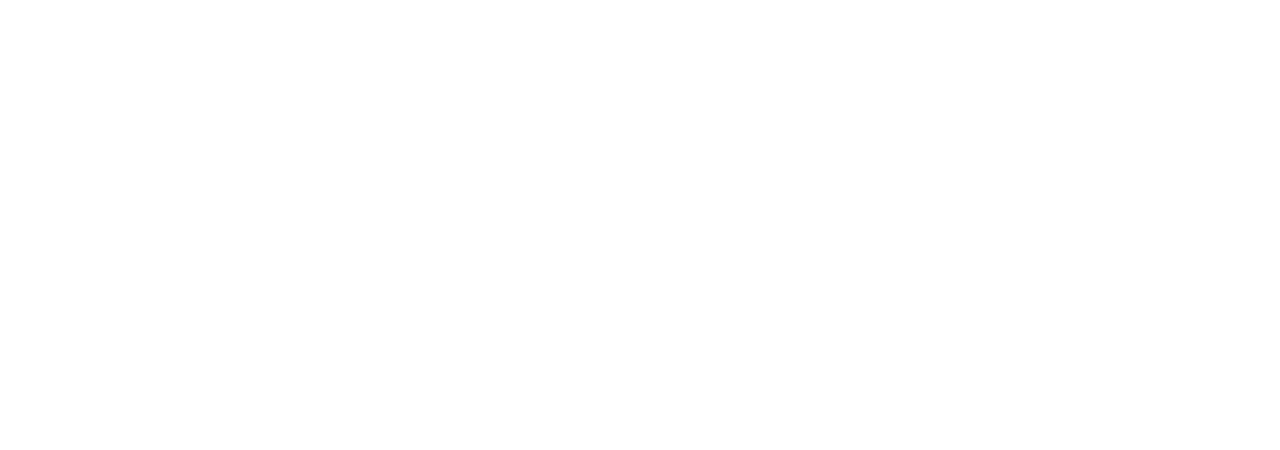
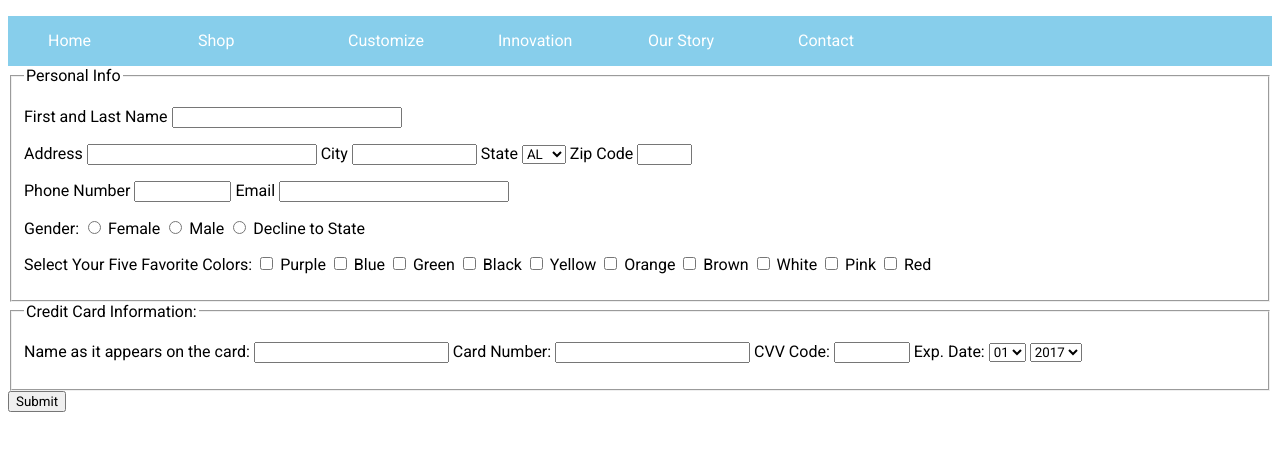
Before and after one commit to gigliom/Lab5, a plain HTML site: page contact.html in a window 1280 px wide. Drawn offline with Linux system fonts and the light colour scheme.

Commit message:
Finished form without CSS

```diff
--- a/contact.html
+++ b/contact.html
@@ -2,10 +2,166 @@
 <html>
 <head>
 <meta charset="UTF-8">
-<title>Untitled Document</title>
+<title>Contact Hydro Flask</title>
 <link href="css/styles.css" rel="stylesheet" type="text/css">
+<link href="https://fonts.googleapis.com/css?family=Roboto" rel="stylesheet">
 </head>
 
 <body>
+<!--begin navigation bar-->
+<nav>
+	<ul>
+		<li><a href="index.html">Home</a></li>
+		<li><a href="#shop.html">Shop</a></li>
+		<li><a href="#customize.html">Customize</a></li>
+		<li><a href="#innovation.html">Innovation</a></li>
+		<li><a href="#story.html">Our Story</a></li>
+		<li><a href="contact.html">Contact</a></li>
+	</ul>
+</nav>
+<!--end nav bar-->
+
+<!--Begin form-->
+<div>
+	<form>
+	<fieldset>
+	<legend>Personal Info</legend>
+  <p>
+	  <label>First and Last Name
+		  <input type="text" name="first and last name" size="30"/>
+    </label>
+	</p>
+  <p>
+	  <label>Address
+		  <input type="text" name="address" size="30"/>
+	  </label>
+	  <label>City
+		  <input type="text" name="city" size="15"/>
+	  </label>
+	  <label>State
+		  <select name="state">
+			<option value="al" selected="selected">AL</option>
+			<option value="ak">AK</option>
+			<option value="az">AZ</option>
+			<option value="ar">AR</option>
+			<option value="ca">CA</option>
+			<option value="co">CO</option>
+			<option value="ct">CT</option>
+			<option value="de">DE</option>
+			<option value="fl">fl</option>
+			<option value="ga">GA</option>
+			<option value="HI">HI</option>
+			<option value="id">ID</option>
+			<option value="il">IL</option>
+			<option value="in">IN</option>
+			<option value="IA">IA</option>
+			<option value="ks">KS</option>
+			<option value="ky">KY</option>
+			<option value="la">LA</option>
+			<option value="me">ME</option>
+			<option value="md">MD</option>
+			<option value="ma">MA</option>
+			<option value="mi">MI</option>
+			<option value="mn">MN</option>
+			<option value="ms">MS</option>
+			<option value="mo">MO</option>
+			<option value="mt">MT</option>
+			<option value="NE">NE</option>
+			<option value="nv">NV</option>
+			<option value="nh">NH</option>
+			<option value="nj">NJ</option>
+			<option value="nm">NM</option>
+			<option value="ny">NY</option>
+			<option value="NC">NC</option>
+			<option value="nd">ND</option>
+			<option value="oh">OH</option>
+			<option value="ok">OK</option>
+			<option value="OR">OR</option>
+			<option value="pa">PA</option>
+			<option value="ri">RI</option>
+			<option value="sc">SC</option>
+			<option value="sd">SD</option>
+			<option value="tn">TN</option>
+			<option value="tx">TX</option>
+			<option value="ut">UT</option>
+			<option value="vt">VT</option>
+			<option value="va">VA</option>
+			<option value="wa">WA</option>
+			<option value="wv">WV</option>
+			<option value="wi">WI</option>
+			<option value="wy">WY</option>
+		  </select></label>
+	  <label>Zip Code
+		  <input type="text" name="zip" size="5" maxlength="5"/></label>
+    </p>
+  <p>
+	  <label>Phone Number
+		  <input type="text" name="phone number" size="11" maxlength="16"/></label>
+	  <label>Email
+		  <input type="text" name="email" size="30"/></label>
+	</p>
+
+	<p>
+		<label>Gender:
+		<input id="female" type="radio" name="gender" value="f"/></label>
+<label for="female">Female</label>
+<input id="male" type="radio" name="gender" value="m"/>
+<label for="male">Male</label>
+<input id="decline to state" type="radio" name="gender" value="d"/>
+<label for="decline to state">Decline to State</label>
+	</p>
+	<p>Select Your Five Favorite Colors:
+		<input type="checkbox" name="color" value="purple"/> Purple
+		<input type="checkbox" name="color" value="blue"/> Blue
+		<input type="checkbox" name="color" value="green"/> Green
+		<input type="checkbox" name="color" value="black"/> Black
+		<input type="checkbox" name="color" value="yellow"/> Yellow
+		<input type="checkbox" name="color" value="Orange"/> Orange
+		<input type="checkbox" name="color" value="Brown"/> Brown
+		<input type="checkbox" name="color" value="white"/> White
+		<input type="checkbox" name="color" value="pink"/> Pink
+		<input type="checkbox" name="color" value="red"/> Red
+	</p></fieldset>
+	<fieldset>
+	<legend>Credit Card Information:</legend>
+	<p>
+		<label>Name as it appears on the card:
+		<input type="text" name="card name" size="25"/></label>
+		<label>Card Number:
+		<input type="text" name="credit card number" size="25"/></label>
+		<label>CVV Code:
+		<input type="text" name="credit card number" size="8"/></label>
+		<label>Exp. Date:
+		  <select name="month">
+			<option value="1" selected="selected">01</option>
+			<option value="2">02</option>
+			<option value="3">03</option>
+			<option value="4">04</option>
+			<option value="5">05</option>
+			<option value="6">06</option>
+			<option value="7">07</option>
+			<option value="8">08</option>
+			<option value="9">09</option>
+			<option value="10">10</option>
+			<option value="11">11</option>
+			<option value="12">12</option>
+		  </select></label>
+		  <select name="year">
+		  <option value="2017" selected="selected">2017</option>
+			<option value="2018">2018</option>
+			<option value="2019">2019</option>
+			<option value="2020">2020</option>
+			<option value="2021">2021</option>
+			<option value="2022">2022</option>
+			<option value="2023">2023</option>
+			<option value="2024">2024</option>
+			<option value="2025">2025</option>
+		</select>
+	</p>
+		</fieldset>
+		<input type="submit" value="Submit" />
+</form>
+</div>
+<!--End form-->
 </body>
 </html>
--- a/css/styles.css
+++ b/css/styles.css
@@ -2,7 +2,7 @@
 /* CSS Document */
 /* apply font to all text */
 * {
-	font-family: Helvetica, Arial, "sans-serif"
+	font-family: 'Roboto', sans-serif;
 }
 
 nav {
```
